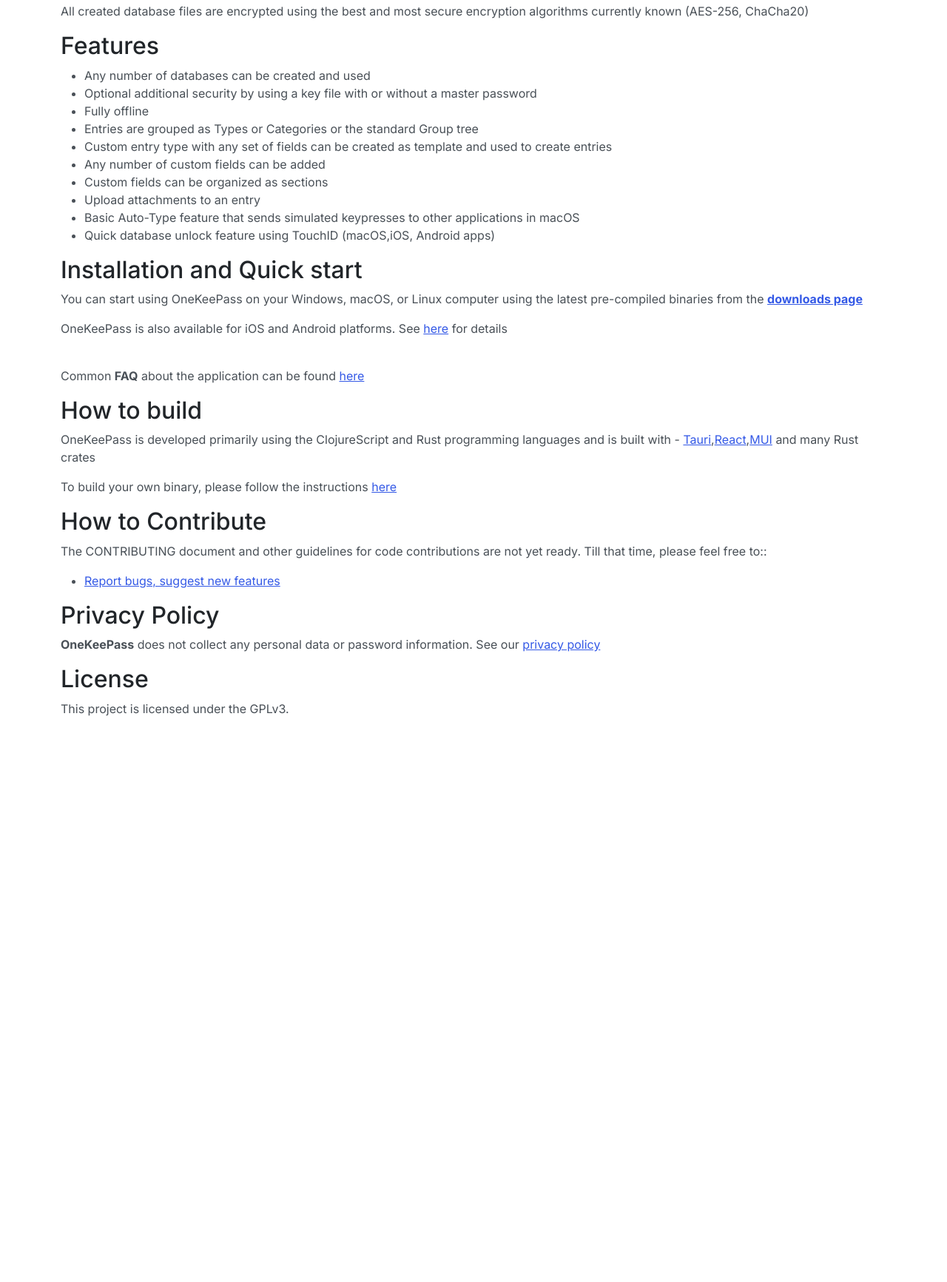
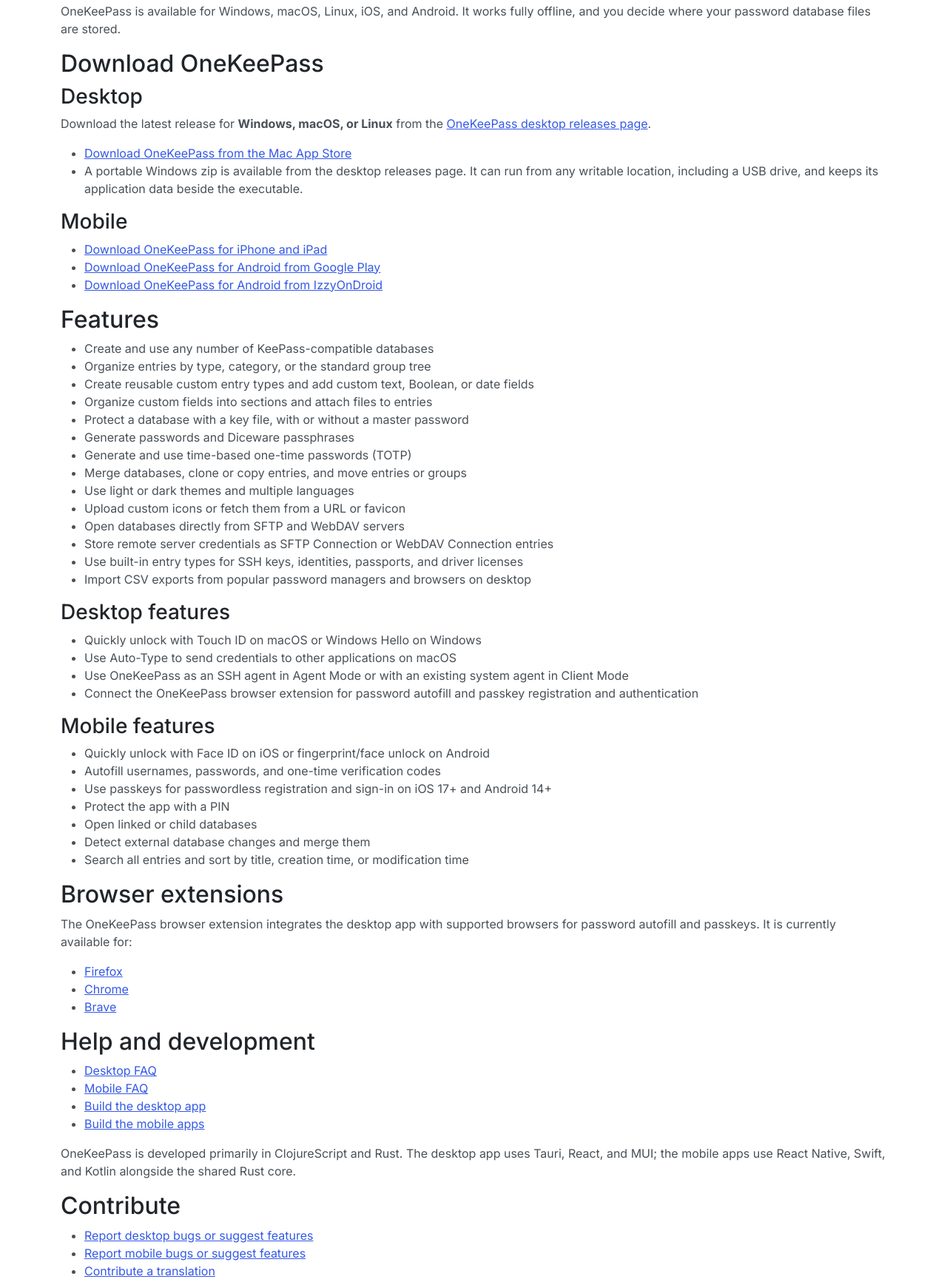
Before and after one commit to OneKeePass/onekeepass.github.io, a plain HTML site: page index.html in a window 1280 px wide. Shown: the part 478-2211 px from the top of the page at 74% size. Before the commit the page ends 1464 px from the top, so only its background shows below. Drawn offline with nearby package versions, Linux system fonts and the light colour scheme.

Commit message:
updated the apps new features

```diff
--- a/index.html
+++ b/index.html
@@ -28,38 +28,80 @@
   <img src="images/okp_128.png" alt="OneKeePass" width="128" />
   <br>
 </h1>
-<p><strong>OneKeePass</strong> is a cross-platform,open source and secure password manager. It supports the KeePass-compatible database (Kdbx 4.x). It stores and manages all your passwords and other sensitive information in a single encrypted file that can be stored in any location, including private and public cloud solutions. The database is locked with a master key.</p>
-<p>All created database files are encrypted using the best and most secure encryption algorithms currently known (AES-256, ChaCha20)</p>
+<p><strong>OneKeePass</strong> is a cross-platform, open-source password manager for KeePass-compatible KDBX 4.x databases. It keeps passwords and other sensitive information in a single encrypted file that you can store locally or with the storage provider of your choice. Your database is protected by a master key and encrypted using AES-256 or ChaCha20.</p>
+<p>OneKeePass is available for Windows, macOS, Linux, iOS, and Android. It works fully offline, and you decide where your password database files are stored.</p>
+<h2 id="download-onekeepass">Download OneKeePass</h2>
+<h3 id="desktop">Desktop</h3>
+<p>Download the latest release for <strong>Windows, macOS, or Linux</strong> from the <a rel="external" href="https://github.com/OneKeePass/desktop/releases">OneKeePass desktop releases page</a>.</p>
+<ul>
+<li><a rel="external" href="https://apps.apple.com/us/app/onekeepass-password-manager/id6764709055">Download OneKeePass from the Mac App Store</a></li>
+<li>A portable Windows zip is available from the desktop releases page. It can run from any writable location, including a USB drive, and keeps its application data beside the executable.</li>
+</ul>
+<h3 id="mobile">Mobile</h3>
+<ul>
+<li><a rel="external" href="https://apps.apple.com/us/app/onekeepass-password-manager/id6448712640">Download OneKeePass for iPhone and iPad</a></li>
+<li><a rel="external" href="https://play.google.com/store/apps/details?id=com.onekeepassmobile">Download OneKeePass for Android from Google Play</a></li>
+<li><a rel="external" href="https://apt.izzysoft.de/packages/com.onekeepassmobile">Download OneKeePass for Android from IzzyOnDroid</a></li>
+</ul>
 <h2 id="features">Features</h2>
 <ul>
-<li>Any number of databases can be created and used</li>
-<li>Optional additional security by using a key file with or without a master password</li>
-<li>Fully offline </li>
-<li>Entries are grouped as Types or Categories or the standard Group tree</li>
-<li>Custom entry type with any set of fields can be created as template and used to create entries</li>
-<li>Any number of custom fields can be added</li>
-<li>Custom fields can be organized as sections</li>
-<li>Upload attachments to an entry</li>
-<li>Basic Auto-Type feature that sends simulated keypresses to other applications in macOS</li>
-<li>Quick database unlock feature using TouchID (macOS,iOS, Android apps) </li>
+<li>Create and use any number of KeePass-compatible databases</li>
+<li>Organize entries by type, category, or the standard group tree</li>
+<li>Create reusable custom entry types and add custom text, Boolean, or date fields</li>
+<li>Organize custom fields into sections and attach files to entries</li>
+<li>Protect a database with a key file, with or without a master password</li>
+<li>Generate passwords and Diceware passphrases</li>
+<li>Generate and use time-based one-time passwords (TOTP)</li>
+<li>Merge databases, clone or copy entries, and move entries or groups</li>
+<li>Use light or dark themes and multiple languages</li>
+<li>Upload custom icons or fetch them from a URL or favicon</li>
+<li>Open databases directly from SFTP and WebDAV servers</li>
+<li>Store remote server credentials as SFTP Connection or WebDAV Connection entries</li>
+<li>Use built-in entry types for SSH keys, identities, passports, and driver licenses</li>
+<li>Import CSV exports from popular password managers and browsers on desktop</li>
 </ul>
-<h2 id="installation-and-quick-start">Installation and Quick start</h2>
-<p>You can start using OneKeePass on your Windows, macOS, or Linux computer using the latest pre-compiled binaries from the <strong><a href="https://github.com/OneKeePass/desktop/releases">downloads page</a></strong></p>
-<p>OneKeePass is also available for iOS and Android platforms. See <a href="https://github.com/OneKeePass/mobile">here</a> for details</p>
-<br>
-<p>Common <strong>FAQ</strong> about the application can be found <a href="https://github.com/OneKeePass/desktop/blob/main/docs/FAQ.md">here</a></p>
-<h2 id="how-to-build">How to build</h2>
-<p>OneKeePass is developed primarily using the ClojureScript and Rust programming languages and is built with - <a href="https://tauri.app/">Tauri</a>,<a href="https://react.dev/">React</a>,<a href="https://mui.com/">MUI</a> and many Rust crates</p>
-<p>To build your own binary, please follow the instructions <a href="https://onekeepass.github.io/./docs/BUILD.md">here</a></p>
-<h2 id="how-to-contribute">How to Contribute</h2>
-<p>The CONTRIBUTING document and other guidelines for code contributions are not yet ready. Till that time, please feel free to::</p>
+<h3 id="desktop-features">Desktop features</h3>
 <ul>
-<li><a href="https://github.com/OneKeePass/desktop/issues">Report bugs, suggest new features</a></li>
+<li>Quickly unlock with Touch ID on macOS or Windows Hello on Windows</li>
+<li>Use Auto-Type to send credentials to other applications on macOS</li>
+<li>Use OneKeePass as an SSH agent in Agent Mode or with an existing system agent in Client Mode</li>
+<li>Connect the OneKeePass browser extension for password autofill and passkey registration and authentication</li>
 </ul>
-<h2 id="privacy-policy">Privacy Policy</h2>
-<p><strong>OneKeePass</strong> does not collect any personal data or password information. See our <a href="https://onekeepass.github.io/privacy/">privacy policy</a></p>
+<h3 id="mobile-features">Mobile features</h3>
+<ul>
+<li>Quickly unlock with Face ID on iOS or fingerprint/face unlock on Android</li>
+<li>Autofill usernames, passwords, and one-time verification codes</li>
+<li>Use passkeys for passwordless registration and sign-in on iOS 17+ and Android 14+</li>
+<li>Protect the app with a PIN</li>
+<li>Open linked or child databases</li>
+<li>Detect external database changes and merge them</li>
+<li>Search all entries and sort by title, creation time, or modification time</li>
+</ul>
+<h2 id="browser-extensions">Browser extensions</h2>
+<p>The OneKeePass browser extension integrates the desktop app with supported browsers for password autofill and passkeys. It is currently available for:</p>
+<ul>
+<li><a rel="external" href="https://addons.mozilla.org/en-US/firefox/addon/onekeepass-browser/">Firefox</a></li>
+<li><a rel="external" href="https://chromewebstore.google.com/detail/onekeepass-browser/cmdmojmbfcpkloflnjkkdjcflaidangh">Chrome</a></li>
+<li><a rel="external" href="https://chromewebstore.google.com/detail/onekeepass-browser/cmdmojmbfcpkloflnjkkdjcflaidangh">Brave</a></li>
+</ul>
+<h2 id="help-and-development">Help and development</h2>
+<ul>
+<li><a rel="external" href="https://github.com/OneKeePass/desktop/blob/main/docs/FAQ.md">Desktop FAQ</a></li>
+<li><a rel="external" href="https://github.com/OneKeePass/mobile/blob/main/docs/FAQ.md">Mobile FAQ</a></li>
+<li><a rel="external" href="https://github.com/OneKeePass/desktop/blob/main/docs/BUILD.md">Build the desktop app</a></li>
+<li><a rel="external" href="https://github.com/OneKeePass/mobile/blob/main/docs/BUILD.md">Build the mobile apps</a></li>
+</ul>
+<p>OneKeePass is developed primarily in ClojureScript and Rust. The desktop app uses Tauri, React, and MUI; the mobile apps use React Native, Swift, and Kotlin alongside the shared Rust core.</p>
+<h2 id="contribute">Contribute</h2>
+<ul>
+<li><a rel="external" href="https://github.com/OneKeePass/desktop/issues">Report desktop bugs or suggest features</a></li>
+<li><a rel="external" href="https://github.com/OneKeePass/mobile/issues">Report mobile bugs or suggest features</a></li>
+<li><a rel="external" href="https://github.com/OneKeePass/onekeepass-translations">Contribute a translation</a></li>
+</ul>
+<h2 id="privacy">Privacy</h2>
+<p>OneKeePass does not collect personal data or password information. See the <a href="https://onekeepass.github.io/privacy/">privacy policy</a>.</p>
 <h2 id="license">License</h2>
-<p>This project is licensed under the GPLv3.</p>
+<p>OneKeePass is licensed under GPLv3.</p>
   </div>
 
 <!-- <h1> Hello </h1> -->
```
Also changed, not shown: privacy/index.html (+2 -2 lines), 1 other file.
